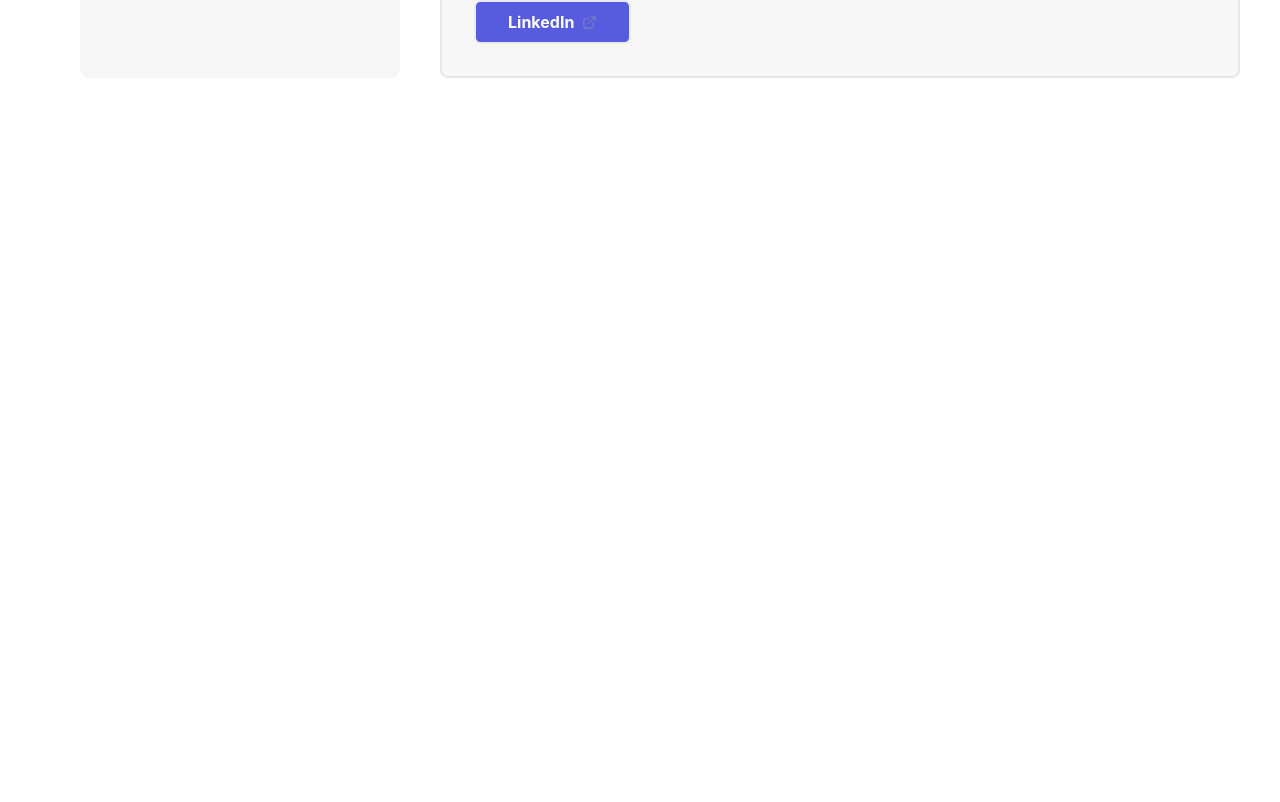
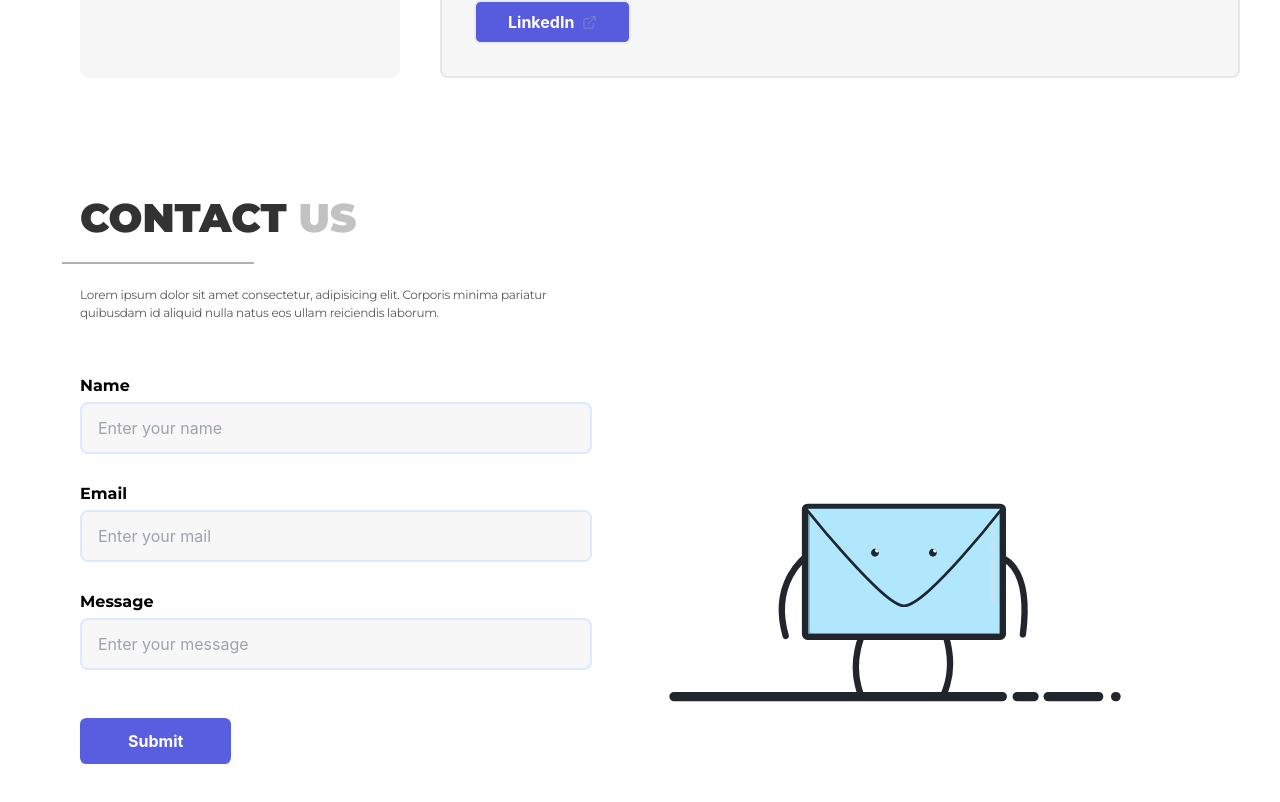
Before and after one commit to kshitijjj/Portfolio_v_1.1, a React (Create React App) app: page / in a window 1280 px wide. Shown: the part 2205-3007 px from the top of the page. Before the commit the page ends 2283 px from the top, so only its background shows below. Built offline with nearby package versions, Linux system fonts and the light colour scheme.

Commit message:
updated contact

```diff
--- a/src/Components/Contact.jsx
+++ b/src/Components/Contact.jsx
@@ -4,33 +4,33 @@ import Lottie from 'lottie-react';
 
 const Contact = () => {
     return (
-        <div className="mt-[7rem] flex justify-between ">
+        <div className="md:mt-[7rem] flex md:justify-between mt-[4.5rem] ">
 
             <div className='flex flex-col'>
             <div>
                 {/* Heading */}
-                <p className='text-[2.5rem] pl-[5rem] pb-[1rem] opacity-80 leading-[3.5rem] font-montserrat font-black'>CONTACT <span className='text-[2.5rem] font-montserrat font-black opacity-30'>US</span></p>
+                <p className='text-[1.4rem] md:text-[2.5rem] pl-[1.5rem] md:pl-[5rem] md:pb-[1rem] leading-[3.5rem] opacity-80 font-montserrat font-black'>CONTACT <span className='text-[1.4rem] md:text-[2.5rem] font-montserrat font-black opacity-30'>US</span></p>
                 {/* line */}
-                <div className="w-[12rem] mx-[5rem] mb-[1rem]  h-[0.1rem] bg-black"></div>
+                <div className="w-[12rem] ml-[1.6rem] md:ml-[3.9rem] md:mx-[5rem] mb-[1.4rem] bg-opacity-30 h-[0.01rem] md:h-[0.1rem] bg-black"></div>
                 {/* subheading */}
-                <p className='font-montserrat pl-[5rem] w-[35rem] tracking-tigh opacity-65'>Lorem ipsum dolor sit amet consectetur, adipisicing elit. Corporis minima pariatur quibusdam id aliquid nulla natus eos ullam reiciendis laborum.</p>
+                <p className='font-montserrat opacity-65 text-[0.75rem] pl-[1.5rem] w-[25rem] md:pl-[5rem] md:w-[35rem] tracking-tight'>Lorem ipsum dolor sit amet consectetur, adipisicing elit. Corporis minima pariatur quibusdam id aliquid nulla natus eos ullam reiciendis laborum.</p>
             </div>
 
 
-            <form className='pl-[5rem] pt-[3.2rem] pb-[2rem]'>
+            <form className='pl-[1.5rem] md:pl-[5rem] pt-[3.2rem] pb-[2rem]'>
                 <div className='pb-7 gap-1 flex flex-col'>
-                    <p className='font-montserrat font-bold text-opacity-85'>Name</p>
-                    <input className='bg-[#EAE7E7] w-[32rem] bg-opacity-35 pr-12 pl-4 py-3 rounded-lg border-2 border-blue-100' type="text" name="Enter your name" placeholder='Enter your name' id=""  />
+                    <p className='font-montserrat font-bold text-[0.8rem] md:text-[1rem] text-opacity-85'>Name</p>
+                    <input className='bg-[#EAE7E7] w-[23rem] md:w-[32rem] bg-opacity-35 p-[0.4rem]  md:pr-12 md:pl-4 md:py-3 rounded-lg border-2 border-blue-100' type="text" name="Enter your name" placeholder='Enter your name' id=""  />
                 </div>
 
                 <div className='pb-7 gap-1 flex flex-col'>
-                    <p className='font-montserrat font-bold text-opacity-85'>Email</p>
-                    <input className='bg-[#EAE7E7] w-[32rem] bg-opacity-35 pr-12 pl-4 py-3 rounded-lg border-2 border-blue-100' type="email" name="Enter your email" placeholder='Enter your mail' id="" />
+                    <p className='font-montserrat font-bold text-[0.8rem] md:text-[1rem] text-opacity-85'>Email</p>
+                    <input className='bg-[#EAE7E7] w-[23rem] md:w-[32rem] bg-opacity-35 p-[0.4rem]  md:pr-12 md:pl-4 md:py-3 rounded-lg border-2 border-blue-100' type="email" name="Enter your email" placeholder='Enter your mail' id="" />
                 </div>
 
                 <div className='gap-1 flex flex-col '>
-                    <p className='font-montserrat font-bold text-opacity-85 '>Message</p>
-                    <input className='bg-[#EAE7E7] w-[32rem] h-[10rem] bg-opacity-35 pr-12 pl-4 border-2 border-blue-100 rounded-lg' type="text" name="Enter your message" placeholder='Enter your message' id="" />
+                    <p className='font-montserrat font-bold text-[0.8rem] md:text-[1rem] text-opacity-85'>Message</p>
+                    <input className='bg-[#EAE7E7] w-[23rem] md:w-[32rem] bg-opacity-35 p-[0.4rem]  md:pr-12 md:pl-4 md:py-3 rounded-lg border-2 border-blue-100' type="text" name="Enter your message" placeholder='Enter your message' id="" />
                 </div>
 
                 <button className=" bg-[#2229D8] opacity-75 font-bold text-[1rem] mt-[3rem]  text-center px-[3rem] py-[0.7rem] rounded-[0.4rem] text-white">Submit</button>
--- a/src/Components/Main.jsx
+++ b/src/Components/Main.jsx
@@ -32,13 +32,13 @@ const Main = () => {
             <WorkExp/>
             </Element>
 
-            {/* <Element name='contact'>
+            <Element name='contact'>
             <Contact/>
             </Element>
 
-            <Element name='footer'>
+            {/* <Element name='footer'>
             <Footer/>
-            </Element> */}
+            </Element>  */}
 
         </div>
     );
```
